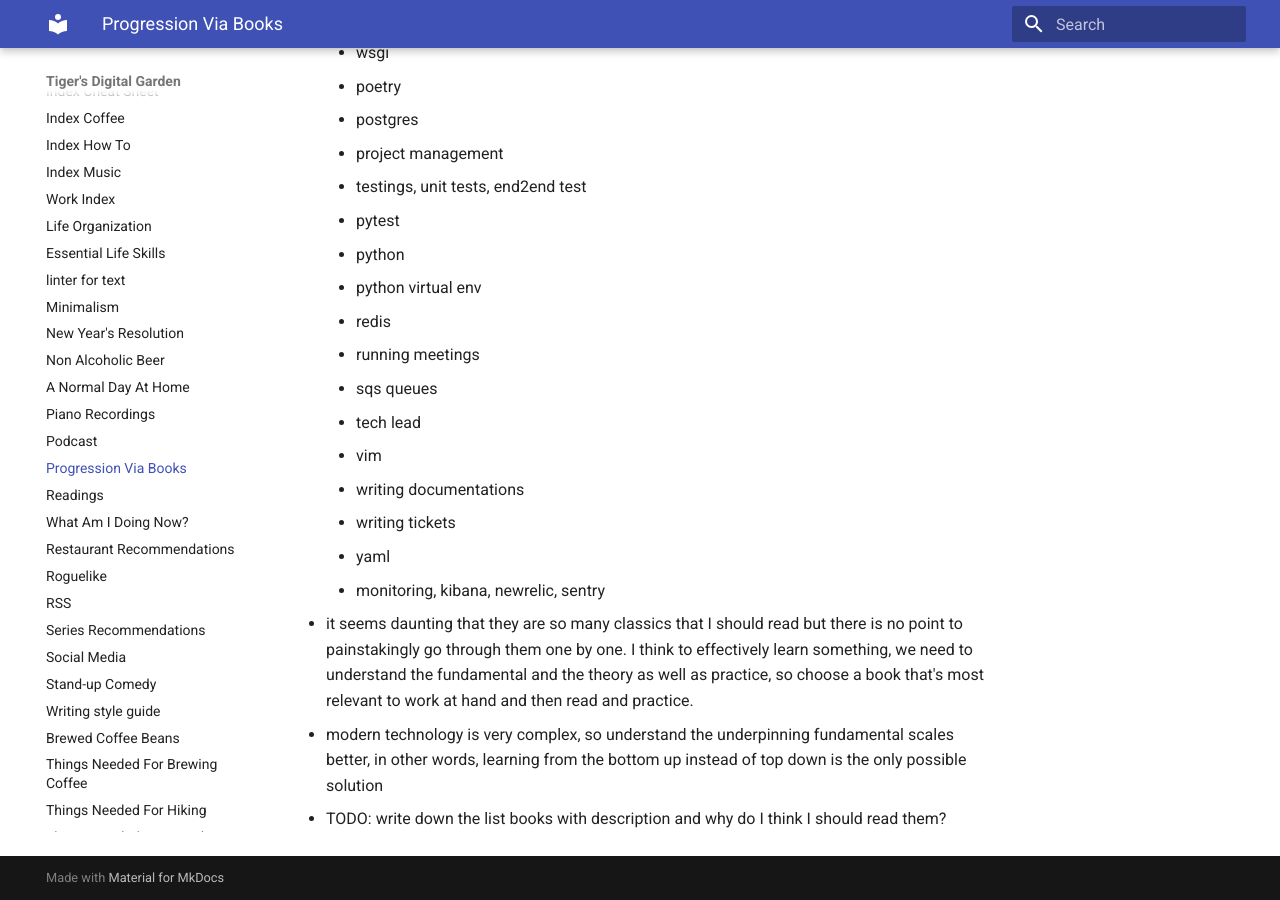
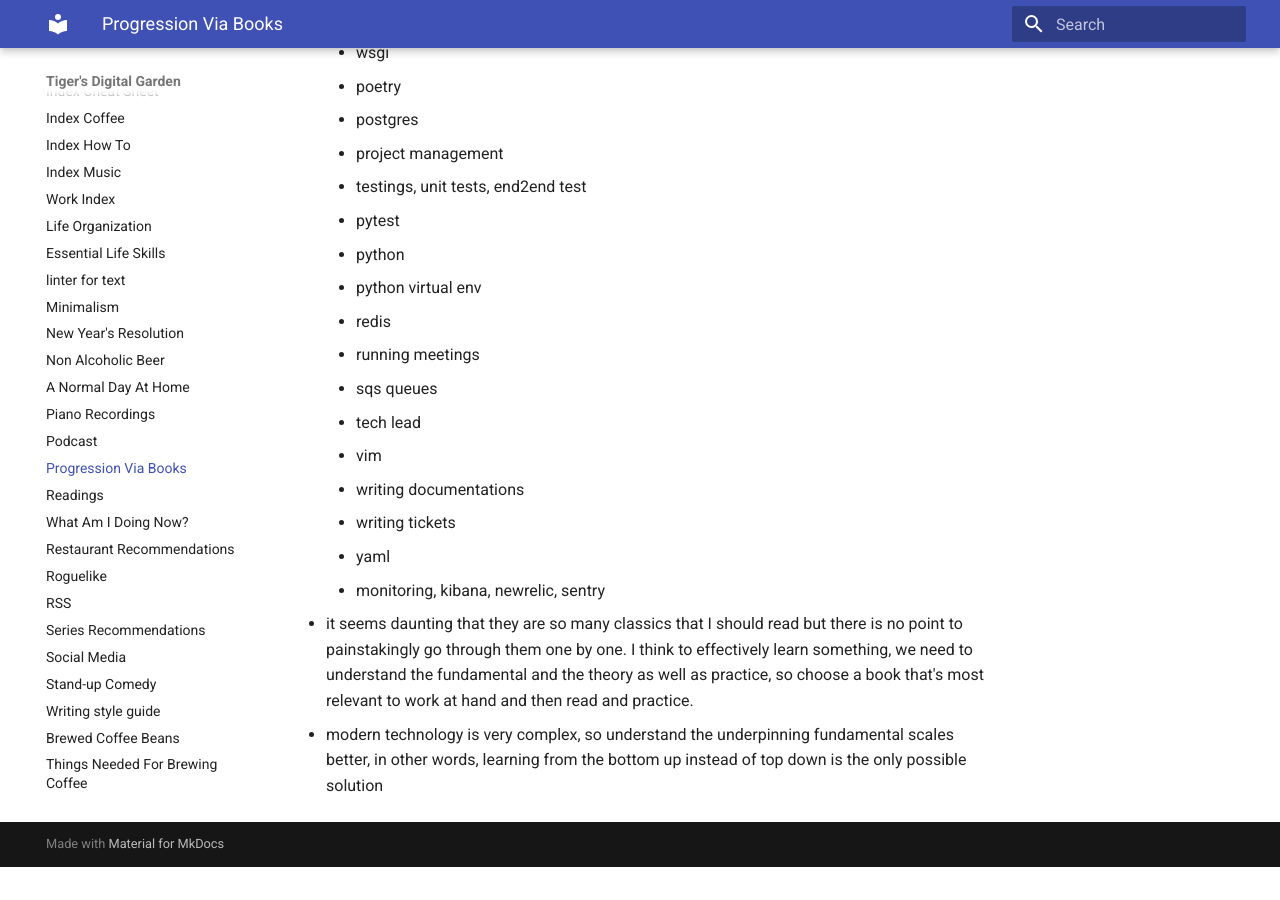
Before and after one commit to ynotstartups/notes, an MkDocs documentation site: the page built from notes/progression-via-books.md, in a window 1280 px wide and 900 px high, scrolled down 1896 px. Built offline with MkDocs 1.6.1 and Material for MkDocs 9.7.7, drawn with Linux system fonts in a browser that asks for light colours; after the commit the page ends 2763 px from its top, so only the background shows below that.

Commit message:
remove finished todo

```diff
--- a/notes/progression-via-books.md
+++ b/notes/progression-via-books.md
@@ -69,4 +69,3 @@
   - monitoring, kibana, newrelic, sentry
 - it seems daunting that they are so many classics that I should read but there is no point to painstakingly go through them one by one. I think to effectively learn something, we need to understand the fundamental and the theory as well as practice, so choose a book that's most relevant to work at hand and then read and practice.
 - modern technology is very complex, so understand the underpinning fundamental scales better, in other words, learning from the bottom up instead of top down is the only possible solution
-- TODO: write down the list books with description and why do I think I should read them?
```
